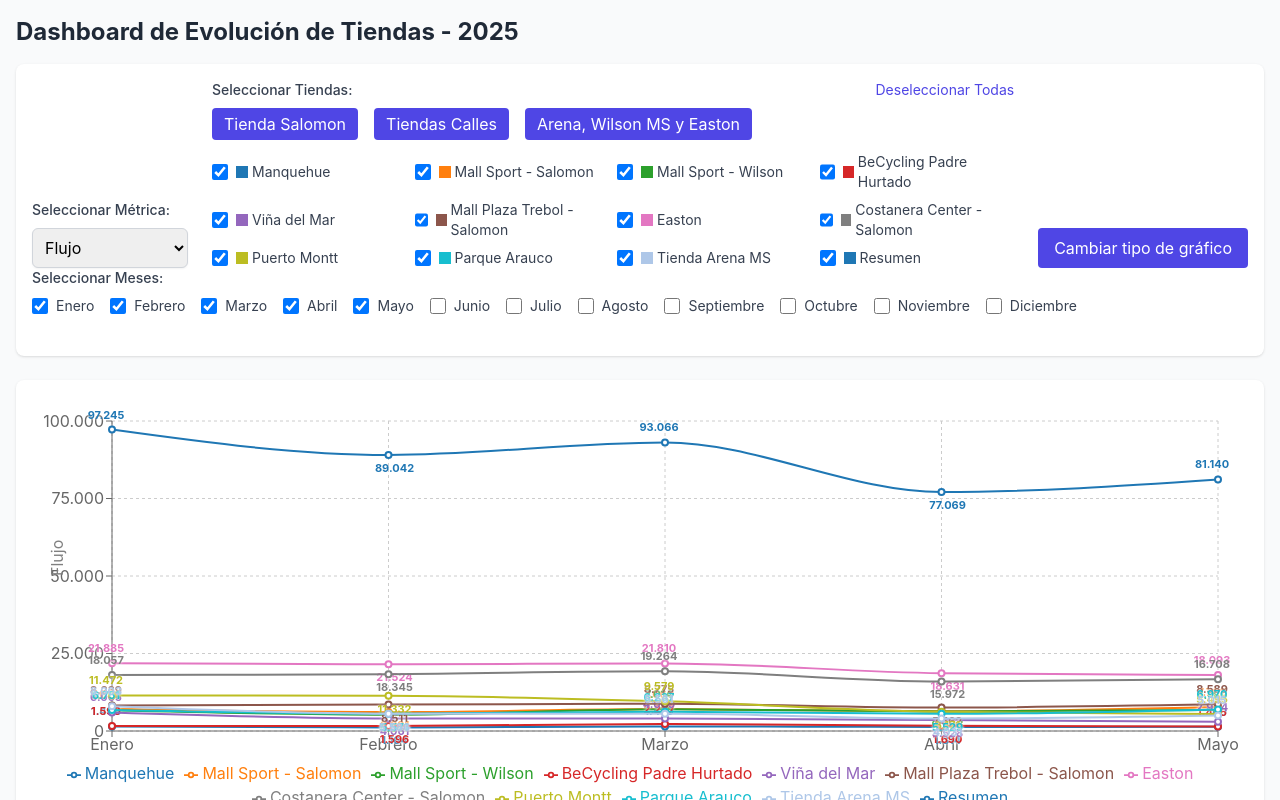
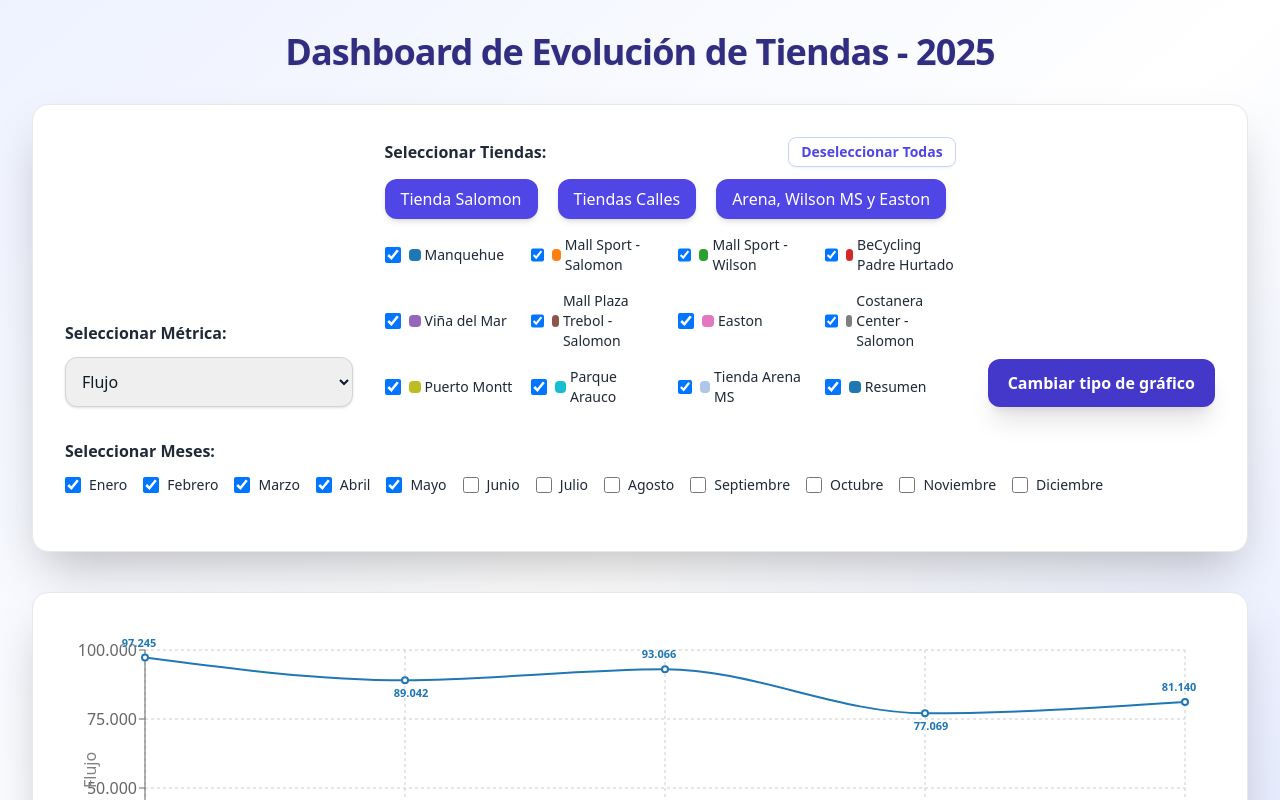
Before and after one commit to NandoPls/Graficos, a React (Create React App) app: page / in a window 1280 px wide. Shown: the top 800 px of the page. Built offline with nearby package versions, Linux system fonts and the light colour scheme.

Commit message:
new visuals

```diff
--- a/src/App.js
+++ b/src/App.js
@@ -218,34 +218,34 @@ export default function RetailDashboard() {
   };
 
   return (
-    <div className="flex flex-col min-h-screen p-4 bg-gray-50">
-      <h1 className="text-2xl font-bold mb-4 text-gray-800">Dashboard de Evolución de Tiendas - 2025</h1>
-      <div className="mb-6 bg-white p-4 rounded-lg shadow">
-        <div className="flex flex-col md:flex-row md:items-end md:gap-6">
-          <div className="mb-4 md:mb-0">
-            <label className="block text-sm font-medium text-gray-700 mb-2">Seleccionar Métrica:</label>
+    <div className="flex flex-col min-h-screen p-8 bg-gradient-to-br from-indigo-50 via-white to-indigo-100 font-sans">
+      <h1 className="text-4xl font-bold mb-8 text-center text-indigo-900 tracking-tight drop-shadow-sm">Dashboard de Evolución de Tiendas - 2025</h1>
+      <div className="bg-white p-8 rounded-2xl shadow-2xl mb-10 border border-gray-200">
+        <div className="flex flex-col md:flex-row md:items-end md:gap-8 mb-8">
+          <div className="mb-6 md:mb-0 w-full md:w-1/4">
+            <label className="block text-base font-semibold text-gray-800 mb-3">Seleccionar Métrica:</label>
             <select
               value={selectedMetric}
               onChange={handleMetricChange}
-              className="block w-full max-w-xs p-2 border border-gray-300 rounded-md shadow-sm focus:ring-indigo-500 focus:border-indigo-500"
+              className="block w-full max-w-xs p-3 border border-gray-300 rounded-xl shadow focus:ring-2 focus:ring-indigo-500 focus:border-indigo-500 transition hover:border-indigo-400 hover:bg-indigo-50 text-gray-900 text-base font-medium"
             >
               <option value="flujo">Flujo</option>
               <option value="boletas">Boletas</option>
               <option value="conversion">Conversión (%)</option>
             </select>
           </div>
-          <div className="mb-4 md:mb-0 flex-1">
-            <div className="flex items-center justify-between mb-2">
-              <label className="block text-sm font-medium text-gray-700">Seleccionar Tiendas:</label>
+          <div className="mb-6 md:mb-0 flex-1">
+            <div className="flex items-center justify-between mb-3">
+              <label className="block text-base font-semibold text-gray-800">Seleccionar Tiendas:</label>
               <button
                 onClick={handleSelectAllStores}
-                className="text-sm text-indigo-600 hover:text-indigo-800"
+                className="text-sm font-semibold text-indigo-600 hover:text-white hover:bg-indigo-600 px-3 py-1 rounded-lg transition duration-150 border border-indigo-200 shadow-sm"
               >
                 {Object.values(selectedStores).every(v => v) ? 'Deseleccionar Todas' : 'Seleccionar Todas'}
               </button>
             </div>
             {/* Botones de grupos de tiendas */}
-            <div className="mb-3 flex flex-wrap gap-2">
+            <div className="mb-4 flex flex-wrap gap-3">
               {(() => {
                 // Definición de los grupos, excluyendo "Resumen"
                 const grupo1 = [
@@ -279,21 +279,21 @@ export default function RetailDashboard() {
                   <>
                     <button
                       type="button"
-                      className="bg-indigo-600 text-white rounded px-3 py-1 mr-2 hover:bg-indigo-700 cursor-pointer"
+                      className="bg-indigo-600 text-white rounded-xl px-4 py-2 mr-2 hover:bg-indigo-700 shadow-md transition duration-150 cursor-pointer focus:outline-none focus:ring-2 focus:ring-indigo-400"
                       onClick={() => handleSelectGroup(grupo1)}
                     >
                       Tienda Salomon
                     </button>
                     <button
                       type="button"
-                      className="bg-indigo-600 text-white rounded px-3 py-1 mr-2 hover:bg-indigo-700 cursor-pointer"
+                      className="bg-indigo-600 text-white rounded-xl px-4 py-2 mr-2 hover:bg-indigo-700 shadow-md transition duration-150 cursor-pointer focus:outline-none focus:ring-2 focus:ring-indigo-400"
                       onClick={() => handleSelectGroup(grupo2)}
                     >
                       Tiendas Calles
                     </button>
                     <button
                       type="button"
-                      className="bg-indigo-600 text-white rounded px-3 py-1 mr-2 hover:bg-indigo-700 cursor-pointer"
+                      className="bg-indigo-600 text-white rounded-xl px-4 py-2 mr-2 hover:bg-indigo-700 shadow-md transition duration-150 cursor-pointer focus:outline-none focus:ring-2 focus:ring-indigo-400"
                       onClick={() => handleSelectGroup(grupo3)}
                     >
                       Arena, Wilson MS y Easton
@@ -302,7 +302,7 @@ export default function RetailDashboard() {
                 );
               })()}
             </div>
-            <div className="grid grid-cols-2 md:grid-cols-3 lg:grid-cols-4 gap-2">
+            <div className="grid grid-cols-2 md:grid-cols-3 lg:grid-cols-4 gap-4">
               {storeData.map((store, index) => (
                 <div key={store.name} className="flex items-center">
                   <input
@@ -310,10 +310,10 @@ export default function RetailDashboard() {
                     id={`store-${index}`}
                     checked={selectedStores[store.name]}
                     onChange={() => handleStoreToggle(store.name)}
-                    className="h-4 w-4 text-indigo-600 border-gray-300 rounded focus:ring-indigo-500"
+                    className="h-4 w-4 text-indigo-600 border-gray-400 rounded-lg focus:ring-indigo-500 transition duration-150 hover:scale-110"
                   />
-                  <label htmlFor={`store-${index}`} className="ml-2 text-sm text-gray-700 flex items-center">
-                    <span className="w-3 h-3 inline-block mr-1" style={{ backgroundColor: STORE_COLORS[index % STORE_COLORS.length] }}></span>
+                  <label htmlFor={`store-${index}`} className="ml-2 text-sm text-gray-800 flex items-center cursor-pointer select-none hover:text-indigo-700">
+                    <span className="w-3 h-3 inline-block mr-1 rounded" style={{ backgroundColor: STORE_COLORS[index % STORE_COLORS.length] }}></span>
                     {store.name}
                   </label>
                 </div>
@@ -326,20 +326,20 @@ export default function RetailDashboard() {
                     id={`store-resumen`}
                     checked={selectedStores["Resumen"] || false}
                     onChange={() => handleStoreToggle("Resumen")}
-                    className="h-4 w-4 text-indigo-600 border-gray-300 rounded focus:ring-indigo-500"
+                    className="h-4 w-4 text-indigo-600 border-gray-400 rounded-lg focus:ring-indigo-500 transition duration-150 hover:scale-110"
                   />
-                  <label htmlFor={`store-resumen`} className="ml-2 text-sm text-gray-700 flex items-center">
-                    <span className="w-3 h-3 inline-block mr-1" style={{ backgroundColor: "#aec7e8" }}></span>
+                  <label htmlFor={`store-resumen`} className="ml-2 text-sm text-gray-800 flex items-center cursor-pointer select-none hover:text-indigo-700">
+                    <span className="w-3 h-3 inline-block mr-1 rounded" style={{ backgroundColor: "#aec7e8" }}></span>
                     Resumen
                   </label>
                 </div>
               )}
             </div>
           </div>
-          <div className="mb-4 md:mb-0 flex-shrink-0">
+          <div className="mb-6 md:mb-0 flex-shrink-0">
             <button
               onClick={handleCycleChartType}
-              className="px-4 py-2 bg-indigo-600 text-white rounded hover:bg-indigo-700 transition w-full"
+              className="px-5 py-3 bg-indigo-700 text-white rounded-xl hover:bg-indigo-800 transition duration-150 w-full shadow-xl font-semibold text-base focus:outline-none focus:ring-2 focus:ring-indigo-400"
               type="button"
             >
               Cambiar tipo de gráfico
@@ -348,25 +348,25 @@ export default function RetailDashboard() {
         </div>
         {/* Selector de meses con checkboxes */}
         <div className="mb-6">
-          <label className="block text-sm font-medium text-gray-700 mb-2">Seleccionar Meses:</label>
+          <label className="block text-base font-semibold text-gray-800 mb-3">Seleccionar Meses:</label>
           <div className="flex flex-wrap gap-4">
             {MONTHS_ORDER.map((month, index) => (
-              <label key={index} className="flex items-center">
+              <label key={index} className="flex items-center cursor-pointer hover:text-indigo-700">
                 <input
                   type="checkbox"
                   name="month"
                   value={month}
                   checked={monthsVisible.includes(month)}
                   onChange={() => handleMonthChange(month)}
-                  className="h-4 w-4 text-indigo-600 border-gray-300 rounded focus:ring-indigo-500"
+                  className="h-4 w-4 text-indigo-600 border-gray-400 rounded-lg focus:ring-indigo-500 transition duration-150 hover:scale-110"
                 />
-                <span className="ml-2 text-sm text-gray-700">{month}</span>
+                <span className="ml-2 text-sm text-gray-800">{month}</span>
               </label>
             ))}
           </div>
         </div>
       </div>
-      <div className="bg-white p-4 rounded-lg shadow" style={{ height: 450 }} ref={chartContainerRef}>
+      <div className="bg-white p-8 rounded-2xl shadow-2xl border border-gray-200" style={{ height: 450 }} ref={chartContainerRef}>
         <ResponsiveContainer width="100%" height="100%">
           {chartType === 'line' && (
             <LineChart data={chartData} margin={{ top: 25, right: 30, left: 20, bottom: 5 }}>
```
